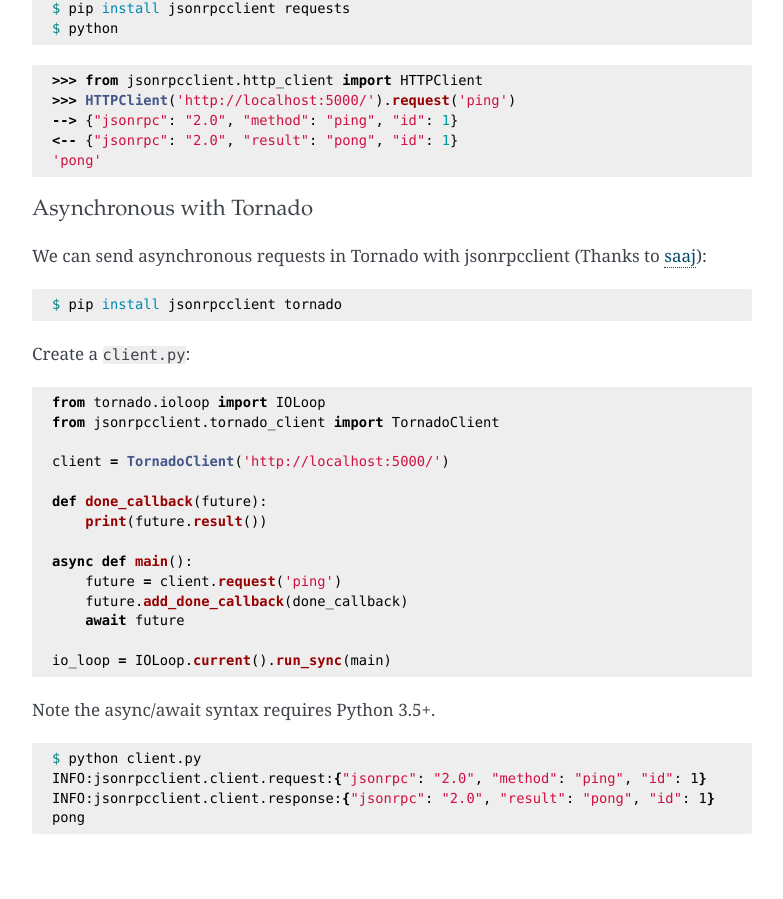
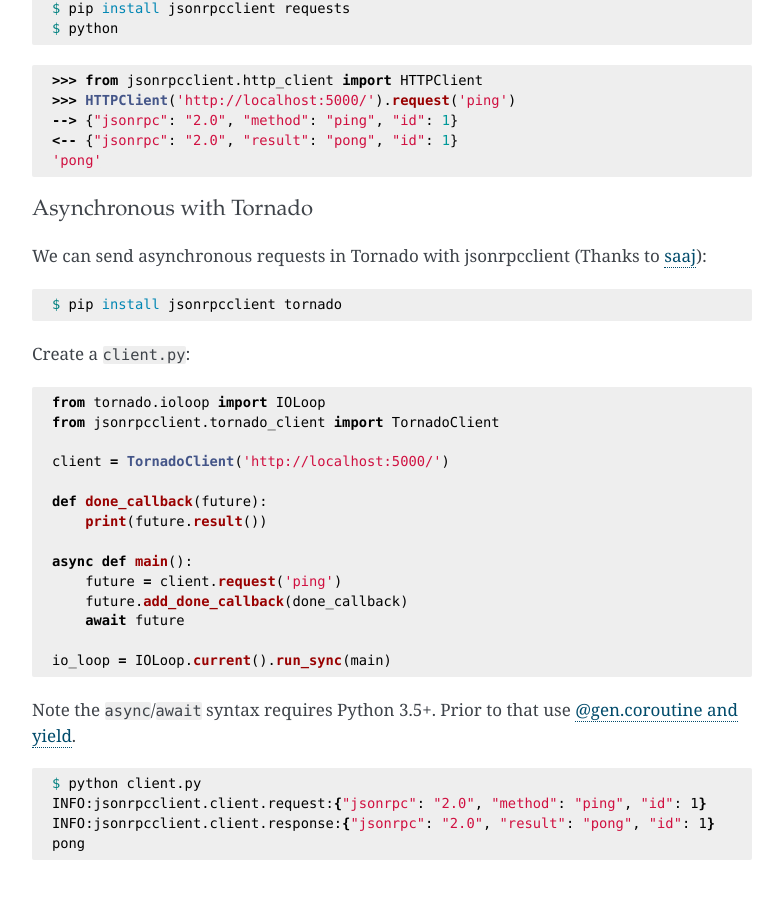
Before and after one commit to explodinglabs/explodinglabs.github.io, a Jekyll site: the page built from _jsonrpc/tornado.markdown, in a window 1280 px wide and 900 px high, scrolled down 1082 px. Shown: the whole window, without its empty margins (248-1031 px from the left). Built offline with Jekyll 4.4.1, drawn with Linux system fonts in a browser that asks for light colours; comment, search, counter and statistics services are not loaded; before the commit the page ends 1956 px from its top, so only the background shows below that.

Commit message:
Adjust tornado doc

````diff
--- a/_jsonrpc/tornado.markdown
+++ b/_jsonrpc/tornado.markdown
@@ -94,7 +94,10 @@ async def main():
 
 io_loop = IOLoop.current().run_sync(main)
 ```
-Note the async/await syntax requires Python 3.5+.
+Note the `async`/`await` syntax requires Python 3.5+. Prior to that use
+[@gen.coroutine and
+yield](http://tornado.readthedocs.io/en/stable/guide/coroutines.html#python-3-5-async-and-await).
+
 
 ```shell
 $ python client.py
````
